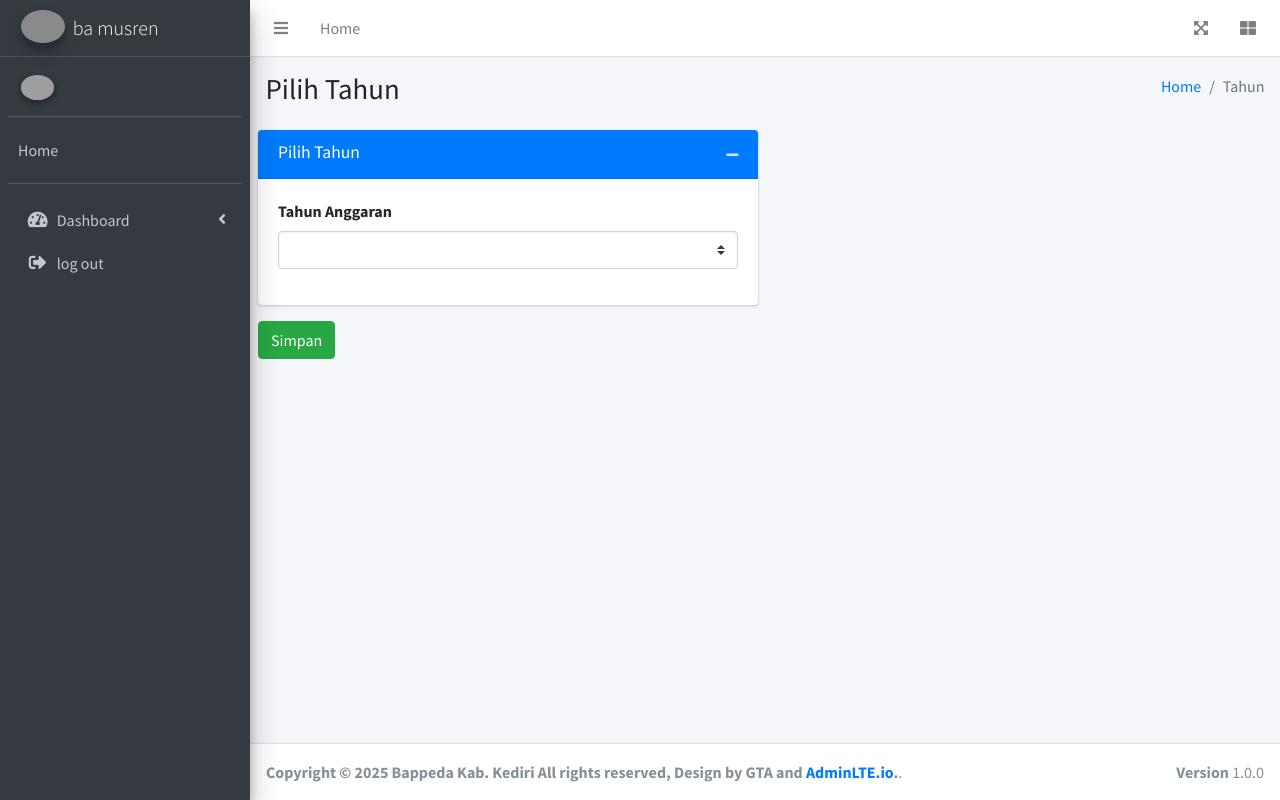
After one commit to anggoro-gta/monevbamusrengit, a CodeIgniter 4 app: the page made by app/Views/years/yearsview.php in a window 1280 px wide. The commit adds this page. Run offline with PHP 8.4 and a stand-in for CodeIgniter, Linux system fonts and the light colour scheme; the template is opened without the code that fills it, so the values that code supplies are empty; some libraries are stand-ins or nearby versions; grey boxes are pictures that could not be loaded.

Commit message:
update years pick

```diff
--- a/app/Config/Routes.php
+++ b/app/Config/Routes.php
@@ -36,6 +36,12 @@ $routes->setAutoRoute(true);
 $routes->get('/', 'Home::index');
 $routes->get('/gantipassword', 'Home::gantipassword');
 $routes->get('/home/updatepassword', 'Home::updatepassword');
+
+//YEARS PICK
+$routes->post('/home/saveyears', 'Home::saveyears');
+
+//REAL INDEX AFTER CHOOSE YEARS
+$routes->get('/home/realindex', 'Home::realindex');
 
 //musrenbang
 $routes->get('/entryusulan', 'Entryusulanmusren::index', ['filter' => 'role:bidangadmin']);
--- a/app/Views/layouts/navbarsidebar.php
+++ b/app/Views/layouts/navbarsidebar.php
@@ -6,7 +6,11 @@
             <a class="nav-link" data-widget="pushmenu" href="#" role="button"><i class="fas fa-bars"></i></a>
         </li>
         <li class="nav-item d-none d-sm-inline-block">
-            <a href="/" class="nav-link">Home</a>
+            <?php if (isset($_SESSION['years'])) { ?>
+                <a href="#" class="nav-link">Tahun Anggaran <?= $_SESSION['years']; ?></a>
+            <?php } else { ?>
+                <a href="#" class="nav-link">Home</a>
+            <?php } ?>
         </li>
         <!-- <li class="nav-item d-none d-sm-inline-block">
             <a href="#" class="nav-link">Contact</a>
@@ -49,6 +53,17 @@
             </div>
         </div>
 
+        <!-- Sidebar year-->
+        <div class="user-panel mt-3 pb-3 mb-3 d-flex">
+            <div class="info">
+                <?php if (isset($_SESSION['years'])) { ?>
+                    <a href="#" class="d-block">Tahun Anggaran <?= $_SESSION['years']; ?></a>
+                <?php } else { ?>
+                    <a href="#" class="d-block">Home</a>
+                <?php } ?>
+            </div>
+        </div>
+
         <!-- Sidebar Menu -->
         <nav class="mt-2">
             <ul class="nav nav-pills nav-sidebar flex-column" data-widget="treeview" role="menu" data-accordion="false">
@@ -64,7 +79,7 @@
                     </a>
                     <ul class="nav nav-treeview">
                         <li class="nav-item">
-                            <a href="/" class="nav-link ahref-home">
+                            <a href="/home/realindex" class="nav-link ahref-home">
                                 <i class="far fa-circle nav-icon"></i>
                                 <p>Home</p>
                             </a>
--- /dev/null
+++ b/app/Views/years/yearsview.php
@@ -0,0 +1,71 @@
+<?= $this->extend('layouts/template'); ?>
+
+<?= $this->section('content'); ?>
+<!-- Content Wrapper. Contains page content -->
+<div class="content-wrapper">
+    <!-- Content Header (Page header) -->
+    <section class="content-header">
+        <div class="container-fluid">
+            <div class="row mb-2">
+                <div class="col-sm-6">
+                    <h1>Pilih Tahun</h1>
+                </div>
+                <div class="col-sm-6">
+                    <ol class="breadcrumb float-sm-right">
+                        <li class="breadcrumb-item"><a href="#">Home</a></li>
+                        <li class="breadcrumb-item active">Tahun</li>
+                    </ol>
+                </div>
+            </div>
+        </div><!-- /.container-fluid -->
+    </section>
+
+    <!-- Main content -->
+    <section class="content">
+        <form action="/home/saveyears" method="post">
+            <div class="row">
+                <div class="col-md-6">
+                    <div class="card card-primary">
+                        <div class="card-header">
+                            <h3 class="card-title">Pilih Tahun</h3>
+
+                            <div class="card-tools">
+                                <button type="button" class="btn btn-tool" data-card-widget="collapse" title="Collapse">
+                                    <i class="fas fa-minus"></i>
+                                </button>
+                            </div>
+                        </div>
+                        <div class="card-body">
+                            <div class="form-group">
+                                <label for="inputStatus">Tahun Anggaran</label>
+                                <select name="inputStatus" id="inputStatus" class="form-control custom-select" required>
+                                    <option></option>
+                                    <!-- <option value="2023">2023</option>
+                                    <option value="2024">2024</option> -->
+                                    <option value="2025">2025</option>
+                                    <option value="2026">2026</option>
+                                </select>
+                            </div>
+                        </div>
+                        <!-- /.card-body -->
+                    </div>
+                    <!-- /.card -->
+                </div>
+            </div>
+            <div class="row">
+                <div class="col-12">
+                    <input type="submit" value="Simpan" class="btn btn-success float-left">
+                    <!-- <input type="submit" value="Create new Porject" class="btn btn-success float-right"> -->
+                </div>
+            </div>
+        </form>
+        <br />
+    </section>
+    <!-- /.content -->
+</div>
+<!-- /.content-wrapper -->
+<?= $this->endSection(); ?>
+
+<?= $this->section('javascriptkhusus'); ?>
+
+<?= $this->endSection(); ?>
```
Also changed, not shown: app/Controllers/Home.php (+49 -7 lines).
